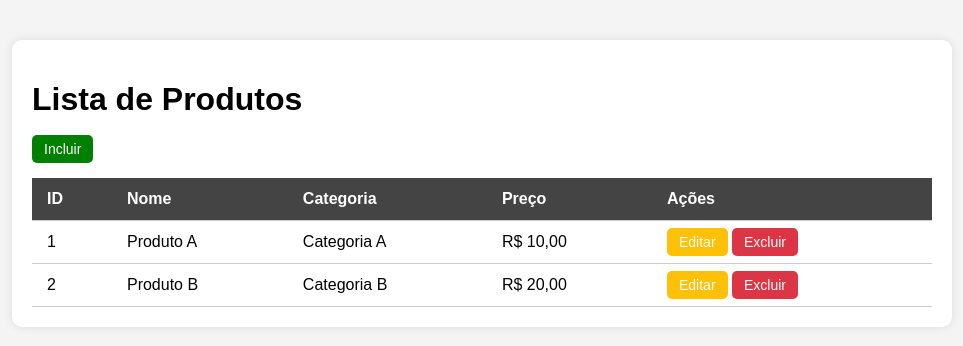
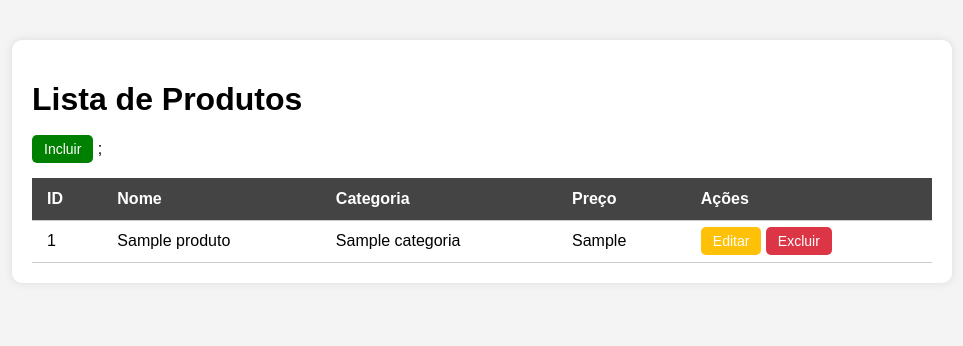
Before and after one commit to ramxsprince/BANCO-DE-DADOS-PARA-USUARIOS, a PHP site: page /lista-produtos.php in a window 1280 px wide. Shown: the part 162-508 px from the top of the page, without its empty margins (158-1121 px from the left). Run offline with PHP 8.4, Linux system fonts and the light colour scheme; tables that the repository leaves empty or names only in its code hold one stand-in row (values such as "Sample post").

Commit message:
PRODUTOS

```diff
--- a/CRUD/lista-produtos.php
+++ b/CRUD/lista-produtos.php
@@ -22,24 +22,25 @@ include_once './include/header.php';
         </thead>
         <tbody>
           <tr>
-            <td>1</td>
-            <td>Produto A</td>
-            <td>Categoria A</td>
-            <td>R$ 10,00</td>
-            <td>
-              <a href="#" class="btn btn-edit">Editar</a>
-              <a href="#" class="btn btn-delete">Excluir</a>
-            </td>
-          </tr>
-          <tr>
-            <td>2</td>
-            <td>Produto B</td>
-            <td>Categoria B</td>
-            <td>R$ 20,00</td>
-            <td>
-              <a href="#" class="btn btn-edit">Editar</a>
-              <a href="#" class="btn btn-delete">Excluir</a>
-            </td>
+           <?php
+          $sql = 'SELECT p.ProdutoID, p.Nome AS NomeProduto, c.Nome AS NomeCategoria, p.Preco
+                  FROM produtos p
+                  JOIN categorias c ON p.CategoriaID = c.CategoriaID';
+        $retorno = mysqli_query($conexao, $sql);
+        while ($linha = mysqli_fetch_assoc($retorno)) {
+          echo '    <tr>
+              <td>'.$linha['ProdutoID'].'</td>
+              <td>'.$linha['NomeProduto'].'</td>
+              <td>'.$linha['NomeCategoria'].'</td>
+              <td>'.$linha['Preco'].'</td>
+              <td>
+                <a href="salvar-produtos.php?id='.$linha['ProdutoID'].'" class="btn btn-edit">Editar</a>
+                <a href="excluir-produtos.php?id='.$linha['ProdutoID'].'" class="btn btn-delete">Excluir</a>
+              </td>
+            </tr>
+           ';
+        }
+        ?>;
           </tr>
 
         </tbody>
```
